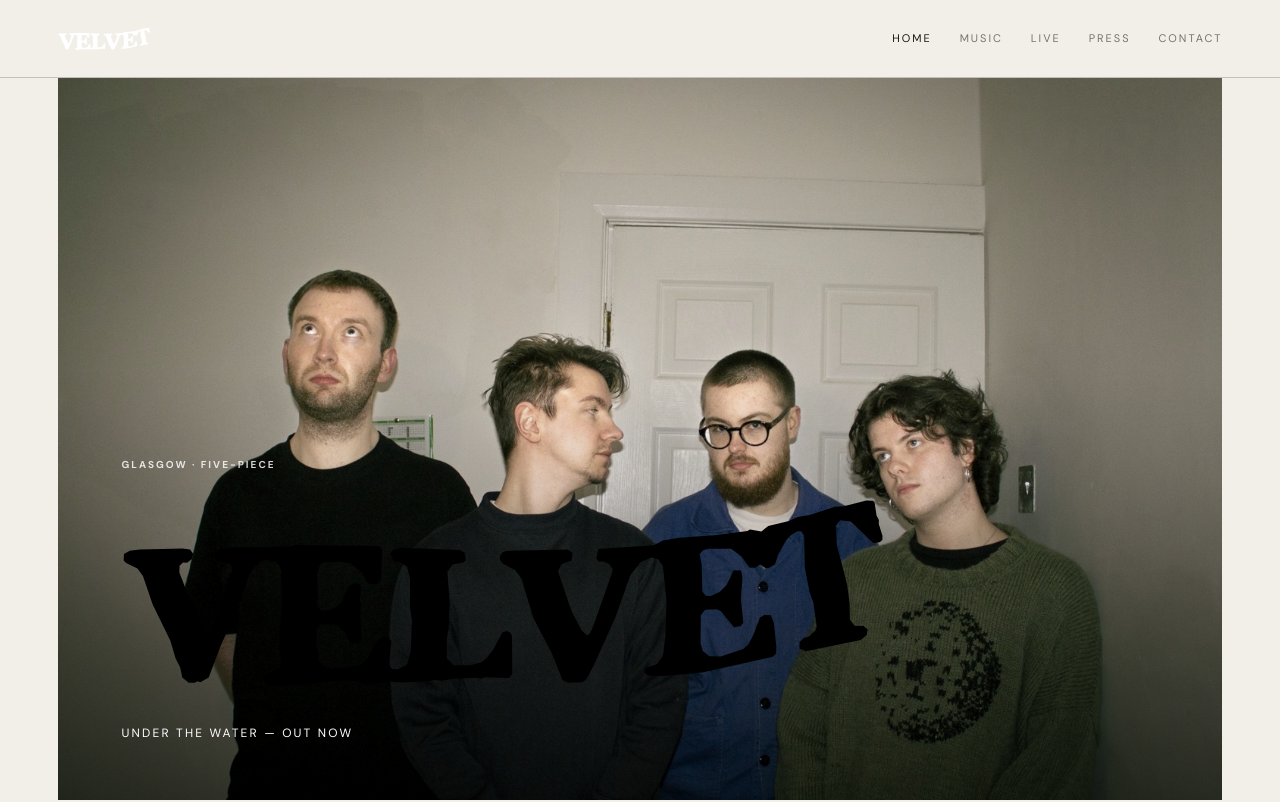
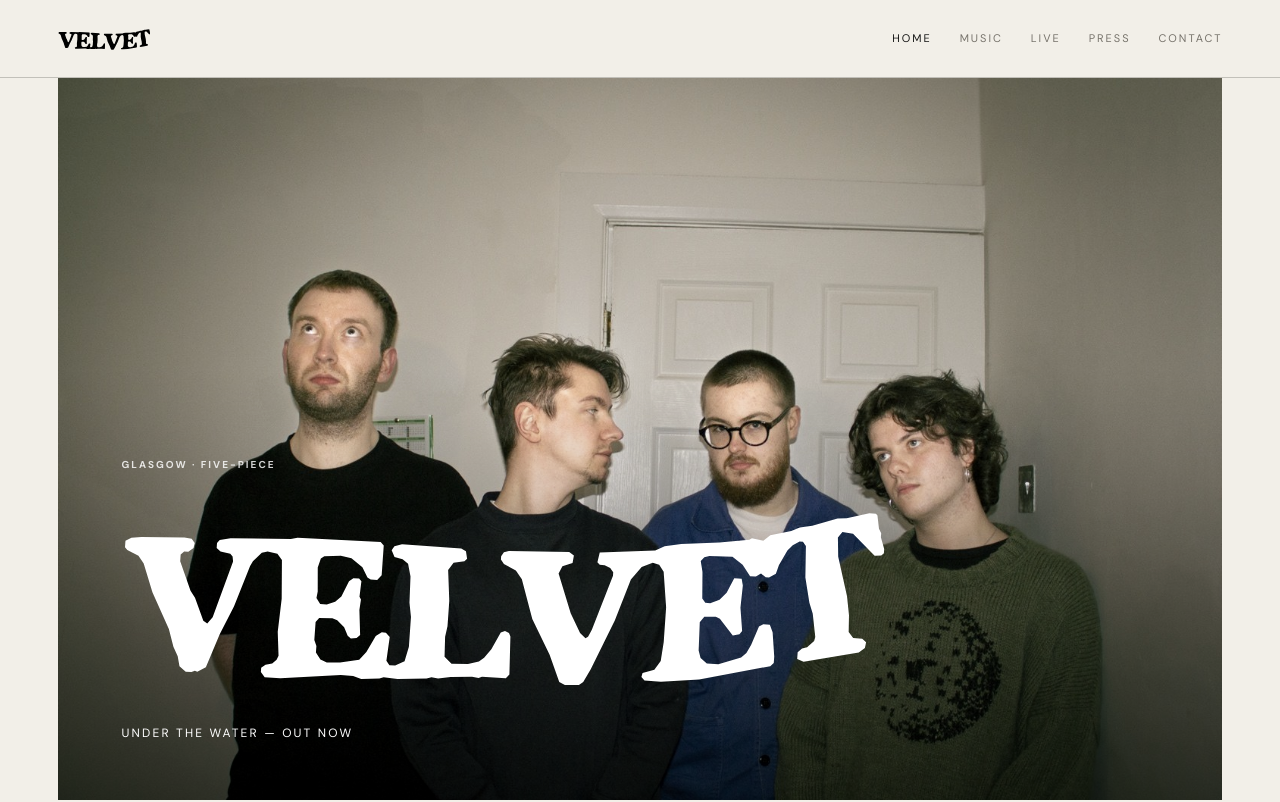
Before and after one commit to cheeseboy-gosee1490/velvet-website, a React (Vite) app: page / in a window 1280 px wide. Shown: the top 802 px of the page. Built offline with nearby package versions, Linux system fonts and the light colour scheme.

Commit message:
Correct logo colours and increase rotation

```diff
--- a/src/styles.css
+++ b/src/styles.css
@@ -20,7 +20,7 @@ a{color:inherit}
   background:rgba(242,239,232,.95);backdrop-filter:blur(10px);
   border-bottom:1px solid var(--line)
 }
-.wordmark{border:0;background:none;padding:0;cursor:pointer;display:flex;align-items:center}.wordmark img{display:block;width:92px;height:auto;filter:invert(1);transform:rotate(2deg)}
+.wordmark{border:0;background:none;padding:0;cursor:pointer;display:flex;align-items:center}.wordmark img{display:block;width:92px;height:auto;transform:rotate(4deg)}
 .siteNav{display:flex;gap:28px}
 .siteNav button{border:0;background:none;padding:5px 0;font-size:11px;letter-spacing:.18em;text-transform:uppercase;cursor:pointer;color:var(--muted)}
 .siteNav button.active,.siteNav button:hover{color:var(--ink)}
@@ -30,7 +30,7 @@ main{overflow:hidden}
 .homeHeroImage{width:100%;height:100%;object-fit:cover;object-position:center;display:block;filter:saturate(.72) contrast(1.02)}
 .heroOverlay{position:absolute;inset:auto 0 0;padding:7vw 5vw 4.5vw;color:#fff;background:linear-gradient(0deg,rgba(0,0,0,.42),rgba(0,0,0,0))}
 .heroOverlay .eyebrow{color:rgba(255,255,255,.82)}
-.heroLogo{display:block;width:min(72vw,760px);height:auto;color:#fff;margin:0 0 28px;transform:rotate(2deg)}
+.heroLogo{display:block;width:min(72vw,760px);height:auto;filter:invert(1);margin:0 0 28px;transform:rotate(4deg)}
 .heroCaption{margin:0;font-size:12px;letter-spacing:.18em;text-transform:uppercase}
 .sectionGrid{display:grid;grid-template-columns:1fr 1fr;gap:7vw;padding:9vw 4.5vw;border-bottom:1px solid var(--line)}
 .sectionGrid h2{margin:0;font-family:'Libre Baskerville',serif;font-size:clamp(33px,4.4vw,60px);line-height:1.06;font-weight:400;letter-spacing:-.04em}
```
